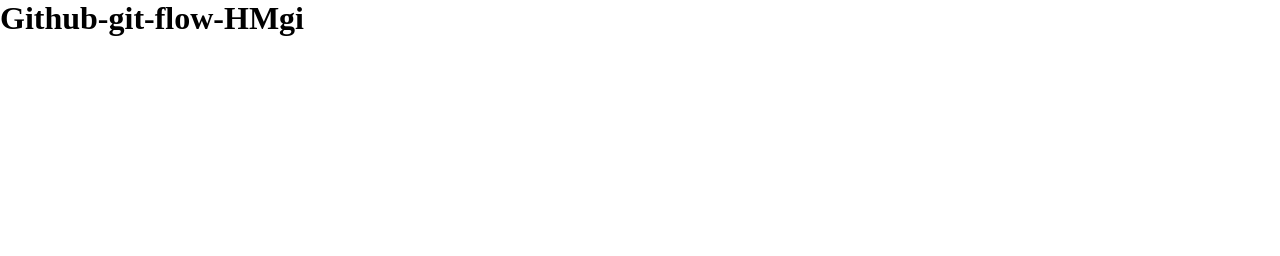
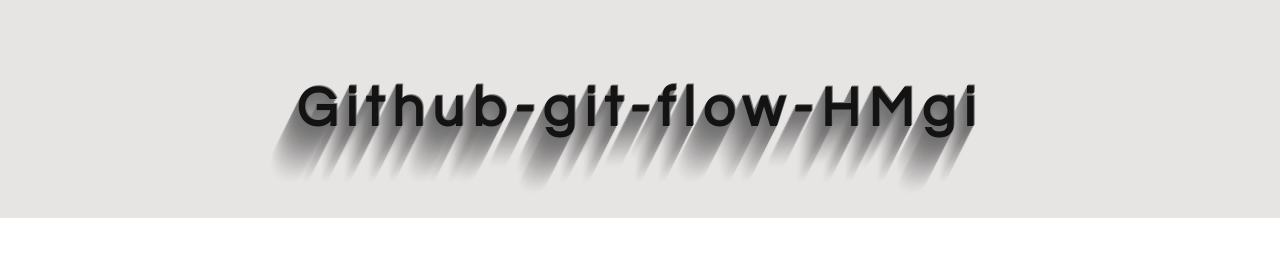
Before and after one commit to GSG-CF05/github-git-flow-HM, a plain HTML site: page index.html in a window 1280 px wide. Drawn offline with Linux system fonts and the light colour scheme.

Commit message:
Update class name in heading > Relates #4

```diff
--- a/index.html
+++ b/index.html
@@ -11,7 +11,7 @@
 <body>
 
 
-    <h1 class="some-heading">Github-git-flow-HMgi</h1>
+    <h1 class="page-heading">Github-git-flow-HMgi</h1>
 
 </body>
 
```
